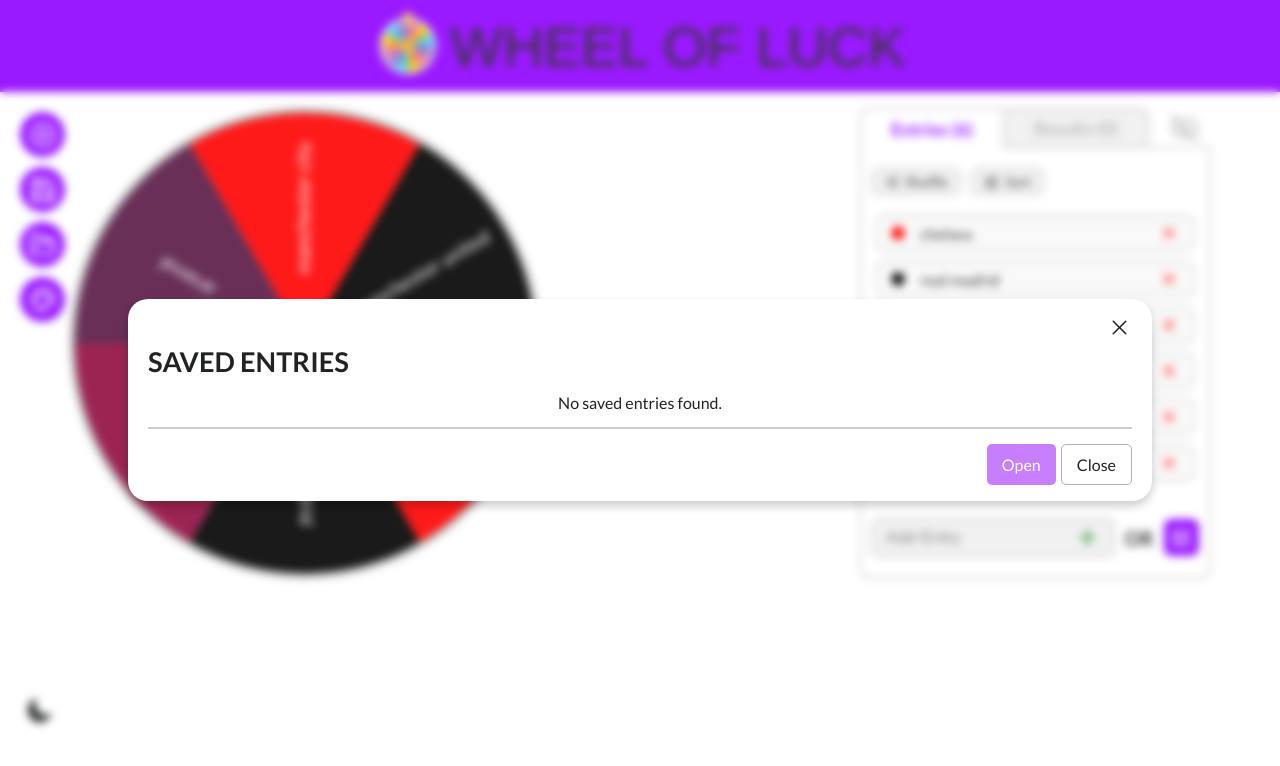
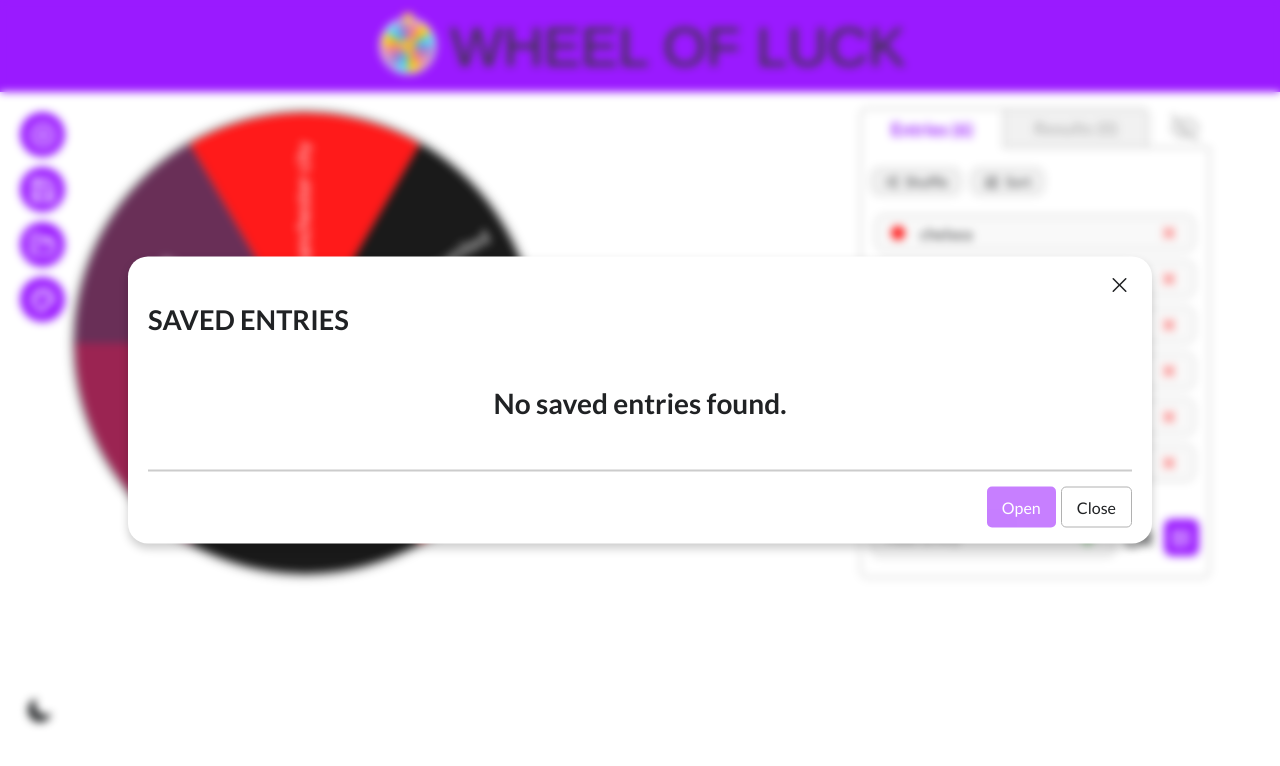
Before and after one commit to YasserCoder/wheel-of-luck, a React (Vite) app: page / in a window 1280 px wide. Both pictures are taken after a click on the button "Open". Shown: the top 766 px of the page. Built offline with nearby package versions, Linux system fonts and the light colour scheme; a web font is replaced by a local one.

Commit message:
optimize the save & open btns

```diff
--- a/src/components/Menu.tsx
+++ b/src/components/Menu.tsx
@@ -2,6 +2,7 @@ import NewBtn from "./NewBtn";
 import SaveBtn from "./SaveBtn";
 import OpenBtn from "./OpenBtn";
 import CustomizeBtn from "./CustomizeBtn";
+import { SavedEntriesProvider } from "./SavedEntriesProvider";
 
 export default function Menu() {
     return (
@@ -17,8 +18,10 @@ export default function Menu() {
             }}
         >
             <NewBtn />
-            <SaveBtn />
-            <OpenBtn />
+            <SavedEntriesProvider>
+                <SaveBtn />
+                <OpenBtn />
+            </SavedEntriesProvider>
             <CustomizeBtn />
         </aside>
     );
--- a/src/components/MenuItem.tsx
+++ b/src/components/MenuItem.tsx
@@ -3,14 +3,20 @@ import styles from "./styles/menuItem.module.css";
 export default function MenuItem({
     value,
     handleClick,
+    disabled = false,
     children,
 }: {
     value: string;
     handleClick?: () => void;
+    disabled?: boolean;
     children: React.ReactNode;
 }) {
     return (
-        <button className={styles.btn} onClick={handleClick}>
+        <button
+            disabled={disabled}
+            className={styles.btn}
+            onClick={handleClick}
+        >
             {children}
             <span className={styles.tooltip}>{value}</span>
         </button>
--- a/src/components/OpenBtn.tsx
+++ b/src/components/OpenBtn.tsx
@@ -3,9 +3,9 @@ import Swal from "sweetalert2";
 
 import Modal from "./Modal";
 import MenuItem from "./MenuItem";
-import { useLocalStorageState } from "../hook/useLocalStorageState";
 import { useOutsideClick } from "../hook/useOutsideClick";
 import { useEntries } from "../context/entriesContext";
+import { useSavedEntries } from "../context/savedEntriesContext";
 
 import { LuFolderOpen, LuX } from "react-icons/lu";
 import styles from "./styles/openBtn.module.css";
@@ -25,17 +25,8 @@ export default function OpenBtn() {
     );
 }
 
-type SavedEntry = {
-    title: string;
-    entries: string[];
-    colors: string[];
-};
-
 function SavedEntries({ onClose }: { onClose?: () => void }) {
-    const [savedEntries, setSavedEntries] = useLocalStorageState<SavedEntry[]>(
-        [],
-        "savedEntries"
-    );
+    const { savedEntries, setSavedEntries } = useSavedEntries();
     const { dispatch } = useEntries();
     const [isSelected, setIsSelected] = useState("");
 
@@ -138,7 +129,12 @@ function SavedEntries({ onClose }: { onClose?: () => void }) {
                                     <LuX />
                                 </button>
                             </div>
-                            <h3 className={styles.entryTitle}>{entry.title}</h3>
+                            <h3
+                                className={styles.entryTitle}
+                                title={entry.title}
+                            >
+                                {entry.title}
+                            </h3>
                             <p className={styles.entries}>
                                 {entry.entries
                                     .map((e) =>
@@ -153,7 +149,7 @@ function SavedEntries({ onClose }: { onClose?: () => void }) {
             <div className={styles.footer}>
                 <button
                     className={`${styles.btn} ${styles.openBtn}`}
-                    disabled={savedEntries.length === 0}
+                    disabled={savedEntries.length === 0 || !isSelected}
                     onClick={openSaved}
                 >
                     Open
--- a/src/components/SaveBtn.tsx
+++ b/src/components/SaveBtn.tsx
@@ -1,15 +1,12 @@
+import Swal from "sweetalert2";
+import MenuItem from "./MenuItem";
+import { useEntries } from "../context/entriesContext";
+import { useSavedEntries } from "../context/savedEntriesContext";
+
 import { LuSave } from "react-icons/lu";
-import MenuItem from "./MenuItem";
-import { useLocalStorageState } from "../hook/useLocalStorageState";
-import { useEntries } from "../context/entriesContext";
-import Swal from "sweetalert2";
 
-type SavedEntry = { title: string; entries: string[]; colors: string[] };
 export default function SaveBtn() {
-    const [savedEntries, setSavedEntries] = useLocalStorageState<SavedEntry[]>(
-        [],
-        "savedEntries"
-    );
+    const { savedEntries, setSavedEntries } = useSavedEntries();
     const { value } = useEntries();
     async function handleSave() {
         const { value: title } = await Swal.fire({
@@ -37,11 +34,17 @@ export default function SaveBtn() {
                 title: "Saved!",
                 text: "Your data has been saved.",
                 icon: "success",
+                showConfirmButton: false,
+                timer: 1500,
             });
         }
     }
     return (
-        <MenuItem value="Save" handleClick={handleSave}>
+        <MenuItem
+            disabled={value.entries.length < 2}
+            value="Save"
+            handleClick={handleSave}
+        >
             <LuSave />
         </MenuItem>
     );
--- /dev/null
+++ b/src/components/SavedEntriesProvider.tsx
@@ -0,0 +1,28 @@
+import { useLocalStorageState } from "../hook/useLocalStorageState";
+import { SavedEntriesContext } from "../context/savedEntriesContext";
+
+type SavedEntries = {
+    title: string;
+    entries: string[];
+    colors: string[];
+};
+export type SavedEntriesContextType = {
+    savedEntries: SavedEntries[];
+    setSavedEntries: (value: SavedEntries[]) => void;
+};
+
+export const SavedEntriesProvider = ({
+    children,
+}: {
+    children: React.ReactNode;
+}) => {
+    const [savedEntries, setSavedEntries] = useLocalStorageState<
+        SavedEntries[]
+    >([], "savedEntries");
+
+    return (
+        <SavedEntriesContext.Provider value={{ savedEntries, setSavedEntries }}>
+            {children}
+        </SavedEntriesContext.Provider>
+    );
+};
--- a/src/components/styles/menuItem.module.css
+++ b/src/components/styles/menuItem.module.css
@@ -10,6 +10,10 @@
     width: 45px;
     height: 45px;
     position: relative;
+}
+.btn:disabled {
+    opacity: 0.5;
+    cursor: not-allowed;
 }
 .tooltip {
     position: absolute;
@@ -28,3 +32,6 @@
 .btn:hover .tooltip {
     opacity: 1;
 }
+.btn:disabled .tooltip {
+    opacity: 0;
+}
--- a/src/components/styles/openBtn.module.css
+++ b/src/components/styles/openBtn.module.css
@@ -10,6 +10,11 @@
     font-weight: 700;
     text-transform: uppercase;
     align-self: start;
+}
+.empty {
+    font-size: 28px;
+    font-weight: 700;
+    margin-block: 35px;
 }
 .grid {
     display: grid;
--- /dev/null
+++ b/src/context/savedEntriesContext.ts
@@ -0,0 +1,16 @@
+import { createContext, useContext } from "react";
+import { SavedEntriesContextType } from "../components/SavedEntriesProvider";
+
+export const SavedEntriesContext = createContext<
+    SavedEntriesContextType | undefined
+>(undefined);
+
+export function useSavedEntries() {
+    const context = useContext(SavedEntriesContext);
+    if (context === undefined) {
+        throw new Error(
+            "useSavedEntries must be used within an SavedEntriesProvider"
+        );
+    }
+    return context;
+}
```
